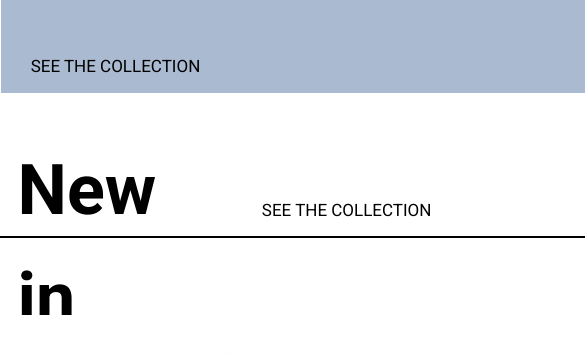
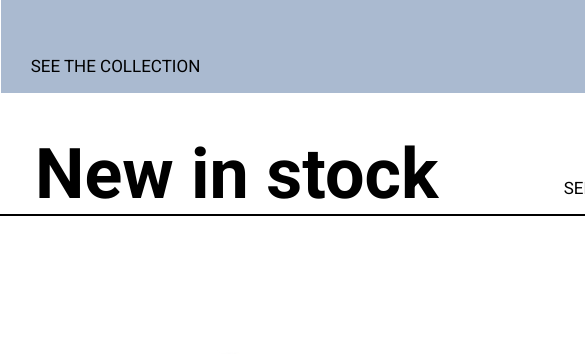
Before and after one commit to Penguin-Worker/WebProject, a plain HTML site: page Optical/Optical.html in a window 390 px wide. Shown: the part 667-1021 px from the top of the page, 585 px wide, since content can reach past the window. Drawn offline with Linux system fonts and the light colour scheme; files whose address does not match are found by name.

Commit message:
feat: add adaptivety to Frame2

```diff
--- a/Optical/OpticalAdaptive.css
+++ b/Optical/OpticalAdaptive.css
@@ -348,9 +348,33 @@ background: #AABAD0;
 
 }
 
+.Frame2{
 
+position: absolute;
+width: 768px;
+height: 75px;
+left: 0px;
+top: 810px;
 
+}
+.Frame2-1{
 
+position: absolute;
+height: 55px;
+left: 73.05%;
+right: 4.3%;
+top: 17px;
+
+}
+.Frame2-2{
+
+position: absolute;
+height: 108px;
+left: 4.56%;
+right: 31.77%;
+top: -23px;
+
+}
 
 
 
```
